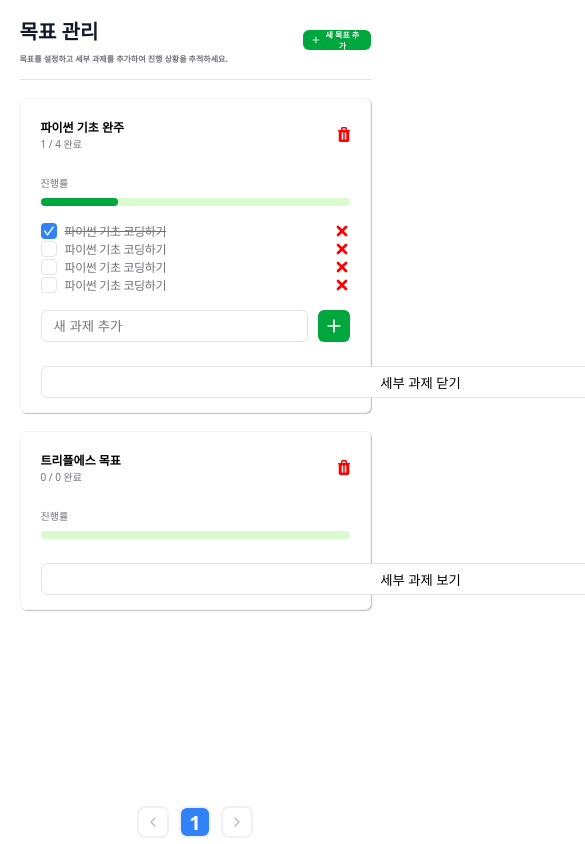
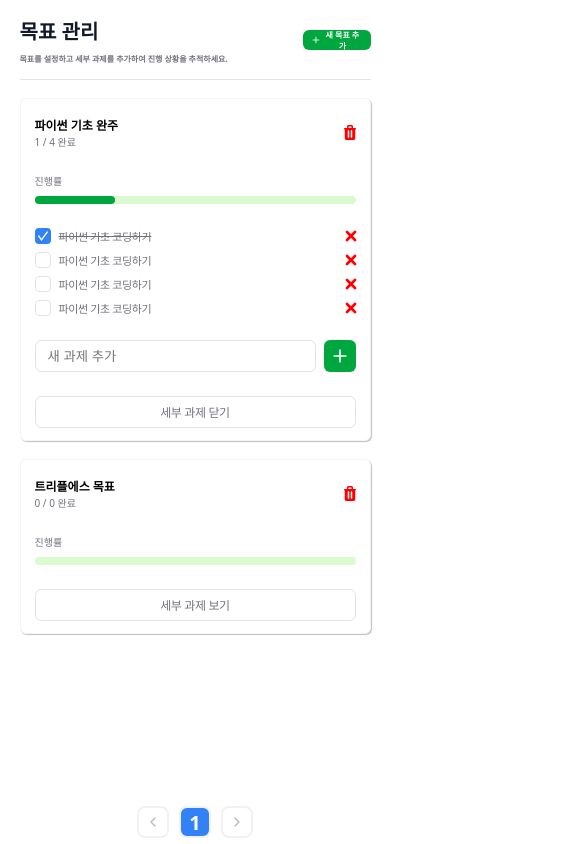
Before and after one commit to GDGoC2026-TripleS-Project/2026_TRIPLES_TEAM_9_FE, a React (Vite) app: page /goals in a window 390 px wide. Shown: the top 844 px of the page, 585 px wide, since content can reach past the window. Built offline with nearby package versions, Linux system fonts and the light colour scheme; a web font is replaced by a local one.

Commit message:
모바일 UI 구현

```diff
--- a/package.json
+++ b/package.json
@@ -14,6 +14,7 @@
     "lucide-react": "^0.562.0",
     "react": "^19.2.0",
     "react-dom": "^19.2.0",
+    "react-hot-toast": "^2.6.0",
     "react-router-dom": "^7.12.0"
   },
   "devDependencies": {
--- a/src/components/goals/GoalCard.jsx
+++ b/src/components/goals/GoalCard.jsx
@@ -1,11 +1,13 @@
 import { Plus, X } from "lucide-react";
 import trash from "../../assets/records/detail/trash.svg";
 import check from "../../assets/goals/check.svg";
+import addCheck from "../../assets/goals/addcheck.svg";
 import { useState, useMemo } from "react";
 import "../../styles/goals/GoalCard.css";
 
 const GoalCard = ({
     goal,
+    showAddedNotice,
     onDeleteGoal,
     onAddTask,
     onDeleteTask,
@@ -51,9 +53,9 @@ const GoalCard = ({
 
             {!goal.collapsed ? (
                 <>
-                    <ul className="goal-tasklist">
-                        {goal.tasks.map((task) => (
-                            <>
+                    {goal.tasks.length > 0 && (
+                        <ul className="goal-tasklist">
+                            {goal.tasks.map((task) => (
                                 <li key={task.id} className="goal-taskitem">
                                     <div className="task-left">
                                         <input
@@ -77,12 +79,17 @@ const GoalCard = ({
                                         className="task-delete-btn"
                                         onClick={() => onDeleteTask(task.id)}
                                     >
-                                        <X size={16} strokeWidth={4} color="red" />
+                                        <X
+                                            className="icon-x"
+                                            size={16}
+                                            strokeWidth={4}
+                                            color="red"
+                                        />
                                     </button>
                                 </li>
-                            </>
-                        ))}
-                    </ul>
+                            ))}
+                        </ul>
+                    )}
 
                     <form className="goal-addtask" onSubmit={handleAddTask}>
                         <input
@@ -104,6 +111,13 @@ const GoalCard = ({
                     세부 과제 보기
                 </button>
             )}
+
+            {showAddedNotice && (
+                <div className="card-toast">
+                    <img src={addCheck} alt="" className="toast-icon" />
+                    <span>목표가 추가되었습니다.</span>
+                </div>
+            )}
         </div>
     );
 };
--- a/src/pages/goals/GoalManage.jsx
+++ b/src/pages/goals/GoalManage.jsx
@@ -31,6 +31,7 @@ const GoalManage = () => {
     const [goals, setGoals] = useState(initialGoals);
     const { page, setPage, totalPages, currentItems, canPrev, canNext, onPrev, onNext, goToPage } =
         usePagination(goals, PAGE_SIZE);
+    const [lastAddedGoalId, setLastAddedGoalId] = useState(null);
 
     useEffect(() => {
         if (page > totalPages) {
@@ -46,6 +47,8 @@ const GoalManage = () => {
             collapsed: false,
         };
         setGoals((prev) => [...prev, newGoal]);
+        setLastAddedGoalId(newGoal.id);
+        setTimeout(() => setLastAddedGoalId(null), 1000);
     };
 
     const onDeleteGoal = (goalId) => {
@@ -113,6 +116,7 @@ const GoalManage = () => {
                     <GoalCard
                         key={goal.id}
                         goal={goal}
+                        showAddedNotice={goal.id === lastAddedGoalId}
                         onDeleteGoal={() => onDeleteGoal(goal.id)}
                         onAddTask={(text) => onAddTask(goal.id, text)}
                         onDeleteTask={(taskId) => onDeleteTask(goal.id, taskId)}
--- a/src/styles/goals/GoalCard.css
+++ b/src/styles/goals/GoalCard.css
@@ -1,12 +1,14 @@
 .goal-card {
+    display: flex;
     padding: 14px 20px;
     flex-direction: column;
     margin-top: 18px;
-
+    gap: 24px;
     border-radius: 6px;
     border: 1px solid #f5f5f6;
     background: #fff;
     box-shadow: 1px 1px 1px 0 rgba(0, 0, 0, 0.25);
+    position: relative;
 }
 
 .goal-header {
@@ -41,7 +43,7 @@
     color: #71717b;
     font-size: 10px;
     font-weight: 400;
-    margin: 24px 0 8px;
+    margin: 0 0 8px;
 }
 
 .progress-bar {
@@ -64,8 +66,10 @@
 .goal-tasklist {
     list-style: none;
     padding: 0;
+    margin: 0;
     display: flex;
     flex-direction: column;
+    gap: 8px;
 }
 
 .goal-taskitem {
@@ -123,14 +127,19 @@ input:checked + .checkbox {
     cursor: pointer;
 }
 
+.icon-x {
+    transform: translateX(3px);
+}
+
 .goal-addtask {
     display: flex;
     align-items: center;
     gap: 10px;
+    width: 100%;
 }
 
 .goal-addtask input {
-    width: 720px;
+    flex: 1;
     height: 32px;
     padding: 8px 12px;
 
@@ -154,15 +163,41 @@ input:checked + .checkbox {
 
 .goal-toggle-btn {
     display: flex;
-    width: 760px;
+    width: 100%;
     height: 32px;
     padding: 8px 12px;
     justify-content: center;
     align-items: center;
     gap: 10px;
 
+    color: #71717b;
+    font-size: 12px;
+    font-weight: 500;
+    letter-spacing: -0.36px;
+
     border-radius: 6px;
     border: 1px solid #e4e4e7;
     background: #fff;
-    margin-top: 24px;
 }
+
+.card-toast {
+    position: absolute;
+    right: 8px;
+    bottom: -18px;
+
+    display: flex;
+    align-items: center;
+    gap: 4px;
+    width: 188px;
+    height: 26px;
+    padding: 8px;
+
+    background: #fff;
+    border: 1px solid #f0f0f1;
+    border-radius: 6px;
+
+    color: #71717b;
+    font-size: 8px;
+    font-weight: 500;
+    letter-spacing: -0.24px;
+}
--- a/src/styles/goals/GoalManage.css
+++ b/src/styles/goals/GoalManage.css
@@ -11,3 +11,26 @@
     flex-direction: column;
     flex: 1;
 }
+
+@media (max-width: 480px) {
+    .goal-card {
+        padding: 12px 14px;
+    }
+
+    .goal-addtask {
+        gap: 8px;
+    }
+
+    .goal-addtask input {
+        flex: 1;
+        width: auto;
+    }
+
+    .goal-toggle-btn {
+        width: 100%;
+    }
+
+    .task-left span {
+        font-size: 11px;
+    }
+}
```
Also changed, not shown: src/assets/goals/addcheck.svg (added), 1 other file (tests, documents, lock files or other folders).
